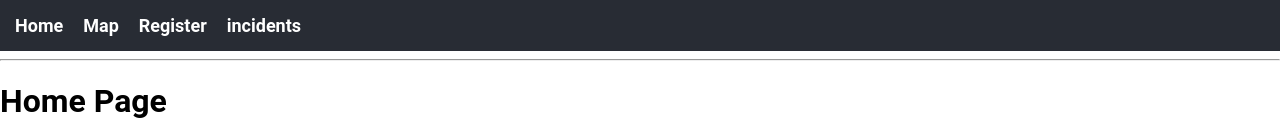
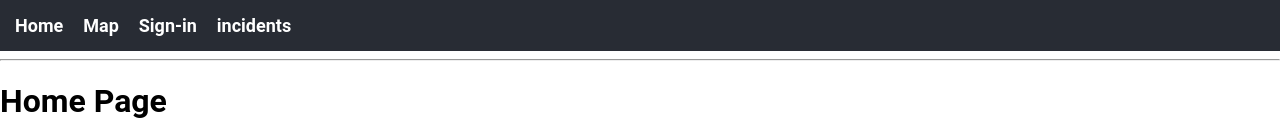
Before and after one commit to JohnMaschler/indrixHack, a React (Create React App) app in the folder reactfront/: page / in a window 1280 px wide. Shown: the top 140 px of the page. Built offline with nearby package versions, Linux system fonts and the light colour scheme; no server answers.

Commit message:
here arya

```diff
--- a/reactfront/src/App.css
+++ b/reactfront/src/App.css
@@ -12,6 +12,25 @@
     animation: App-logo-spin infinite 20s linear;
   }
 }
+.nav-container {
+  display: flex;
+  justify-content: space-between;
+}
+
+.nav-container ul {
+  display: flex;
+  list-style-type: none;
+  padding: 0;
+}
+
+.nav-container ul li {
+  margin-right: 20px;
+}
+
+.nav-container ul li:last-child {
+  margin-left: auto;
+}
+
 
 .App-header {
   background-color: #282c34;
--- a/reactfront/src/App.js
+++ b/reactfront/src/App.js
@@ -1,18 +1,35 @@
-import React from 'react';
+import React, { useState, useEffect } from 'react';
 import { BrowserRouter as Router, Routes, Route, Link } from 'react-router-dom';
+import { auth } from './firebase';
 import Signin from './components/Signin';
-import Map from './map'; // Adjust the import
+import Map from './map';
 import Home from './components/Home';
 import Incident from './components/Incident';
-import './App.css'; // Adjust the path to match the location of your CSS file
+import './App.css';
+
+function App() {
+  const [user, setUser] = useState(null);
+
+  useEffect(() => {
+    // Set up a Firebase authentication observer
+    const unsubscribe = auth.onAuthStateChanged((authUser) => {
+      setUser(authUser);
+    });
+
+    // Cleanup the observer when the component unmounts
+    return () => unsubscribe();
+  }, []);
+
+  const handleSignOut = () => {
+    auth.signOut();
+  };
 
 
-
-function App() {
   return (
     <Router>
       <div>
         <nav>
+          <div className="nav-container">
           <ul>
             <li>
               <Link to="/">Home</Link>
@@ -21,24 +38,30 @@ function App() {
               <Link to="/map">Map</Link>
             </li>
             <li>
-            <Link to="/Sign-in">Register</Link>
+              {user ? (
+                <>
+                  <span>Welcome, {user.displayName}!</span>
+                  <button onClick={handleSignOut}>Sign Out</button>
+                </>
+              ) : (
+                <Link to="/signin">Sign-in</Link>
+              )}
             </li>
             <li>
               <Link to="/incident">incidents</Link>
             </li>
           </ul>
+          </div>
         </nav>
-
 
         <hr />
 
         <Routes>
           <Route path="/" element={<Home />} />
           <Route path="/map" element={<Map />} />
-          <Route path="/register" element={<Signin />} />
-          <Route path="/incident" element={<Incident />}/>
+          <Route path="/signin" element={<Signin />} />
+          <Route path="/incident" element={<Incident />} />
         </Routes>
-
       </div>
     </Router>
   );
```
Lines whose indentation alone changed are shown as unchanged.
